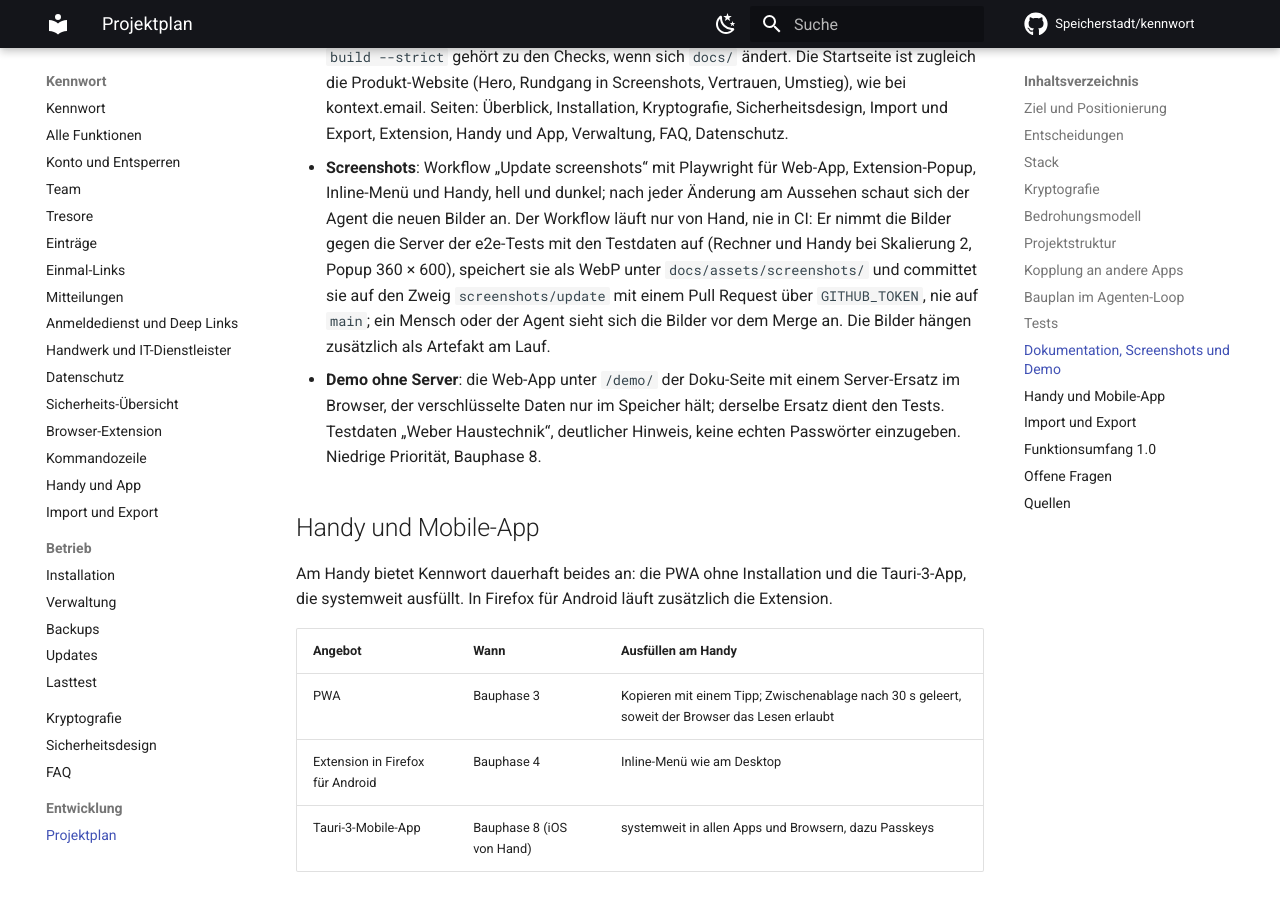
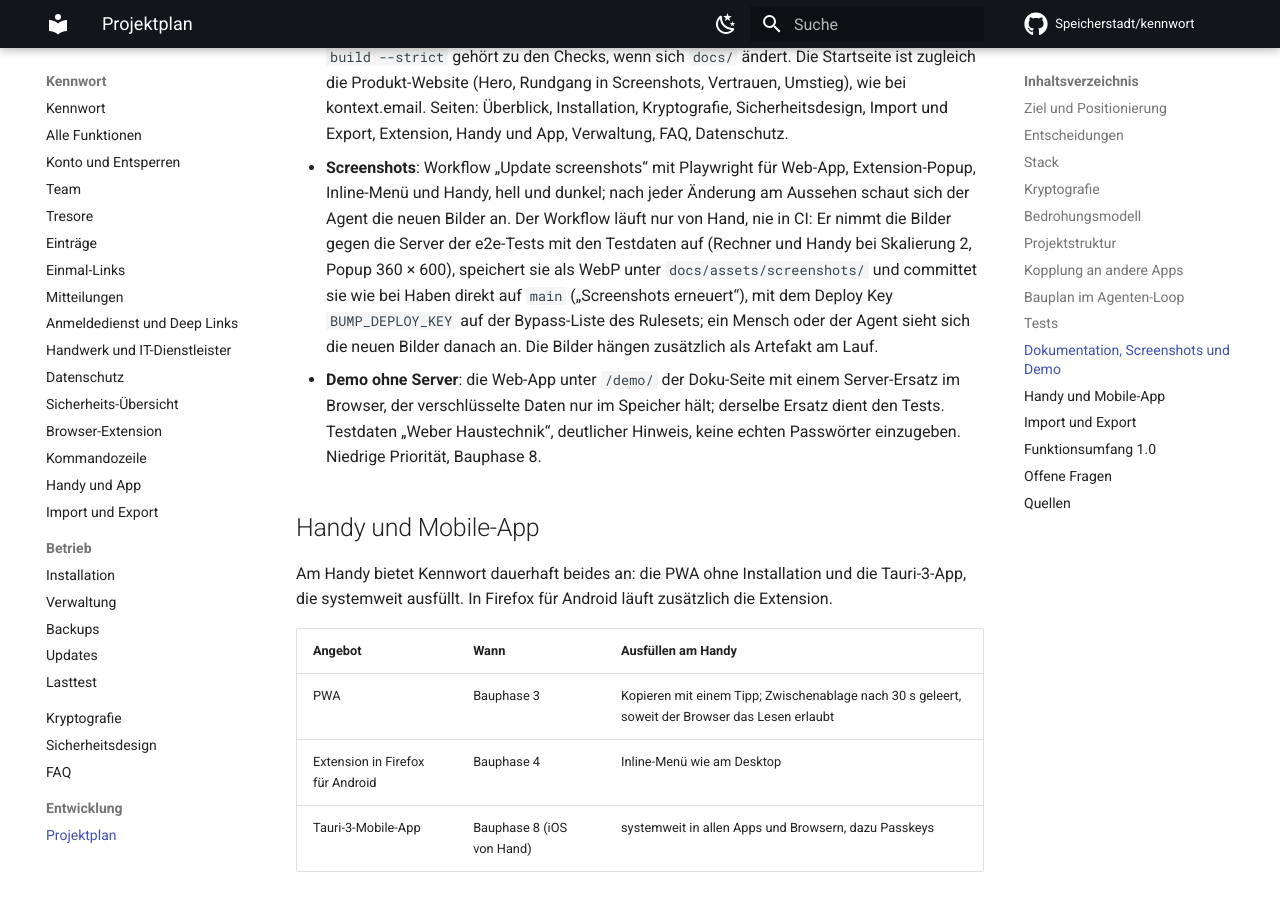
Before and after one commit to Speicherstadt/kennwort, an MkDocs documentation site: the page built from docs/plan.md, in a window 1280 px wide and 900 px high, scrolled down 38792 px. Built offline with MkDocs 1.6.1 and Material for MkDocs 9.7.7, drawn with Linux system fonts in a browser that asks for light colours; comment, search, counter and statistics services are not loaded.

Commit message:
ci: screenshots commit straight to main with the deploy key, as in Haben (#144)
The ruleset on main refuses GITHUB_TOKEN, and Actions may not open pull
requests here; BUMP_DEPLOY_KEY is on the ruleset's bypass list, so the
workflow checks out with it and pushes "Screenshots erneuert" to main.


Claude-Session: https://claude.ai/code/session_01Y3rdfXnaqLdfwSre65bgwT

Co-authored-by: Claude <noreply@anthropic.com>

```diff
--- a/docs/plan.md
+++ b/docs/plan.md
@@ -372,9 +372,10 @@ alles auf GitHub Pages.
   Inline-Menü und Handy, hell und dunkel; nach jeder Änderung am Aussehen schaut sich der Agent die
   neuen Bilder an. Der Workflow läuft nur von Hand, nie in CI: Er nimmt die Bilder gegen die Server
   der e2e-Tests mit den Testdaten auf (Rechner und Handy bei Skalierung 2, Popup 360 × 600),
-  speichert sie als WebP unter `docs/assets/screenshots/` und committet sie auf den Zweig
-  `screenshots/update` mit einem Pull Request über `GITHUB_TOKEN`, nie auf `main`; ein Mensch oder
-  der Agent sieht sich die Bilder vor dem Merge an. Die Bilder hängen zusätzlich als Artefakt am Lauf.
+  speichert sie als WebP unter `docs/assets/screenshots/` und committet sie wie bei Haben direkt
+  auf `main` („Screenshots erneuert“), mit dem Deploy Key `BUMP_DEPLOY_KEY` auf der Bypass-Liste des
+  Rulesets; ein Mensch oder der Agent sieht sich die neuen Bilder danach an. Die Bilder hängen
+  zusätzlich als Artefakt am Lauf.
 - **Demo ohne Server**: die Web-App unter `/demo/` der Doku-Seite mit einem Server-Ersatz im
   Browser, der verschlüsselte Daten nur im Speicher hält; derselbe Ersatz dient den Tests.
   Testdaten „Weber Haustechnik“, deutlicher Hinweis, keine echten Passwörter einzugeben. Niedrige
```
Also changed, not shown: 1 other file.
